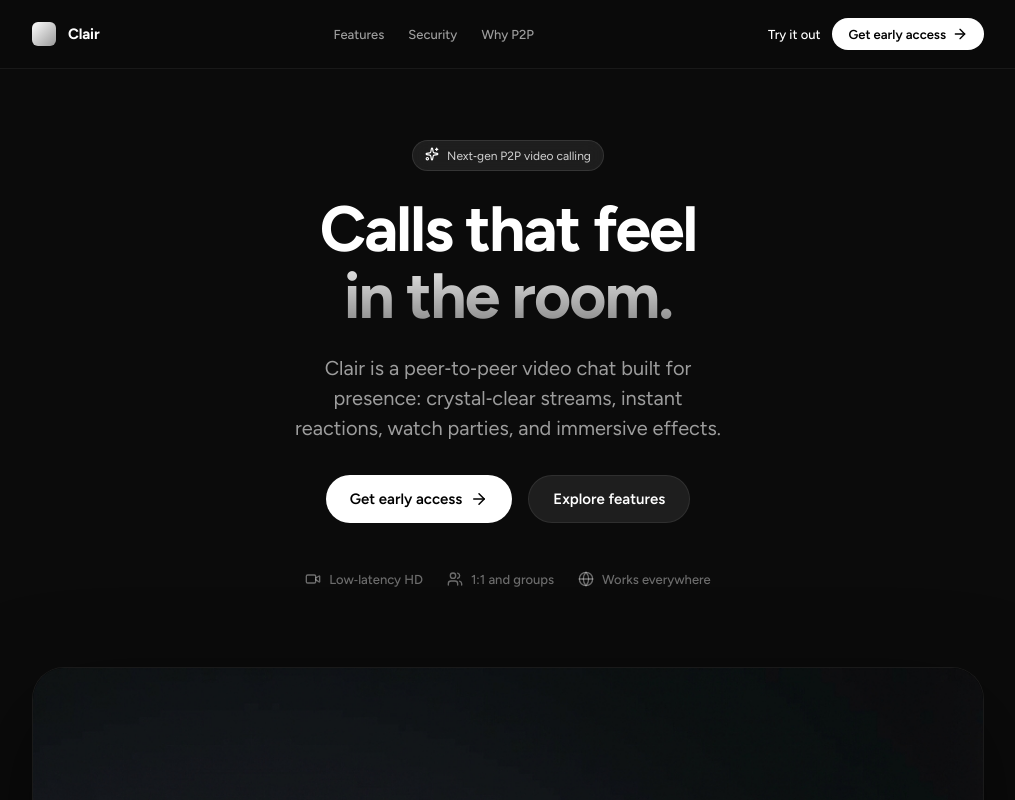
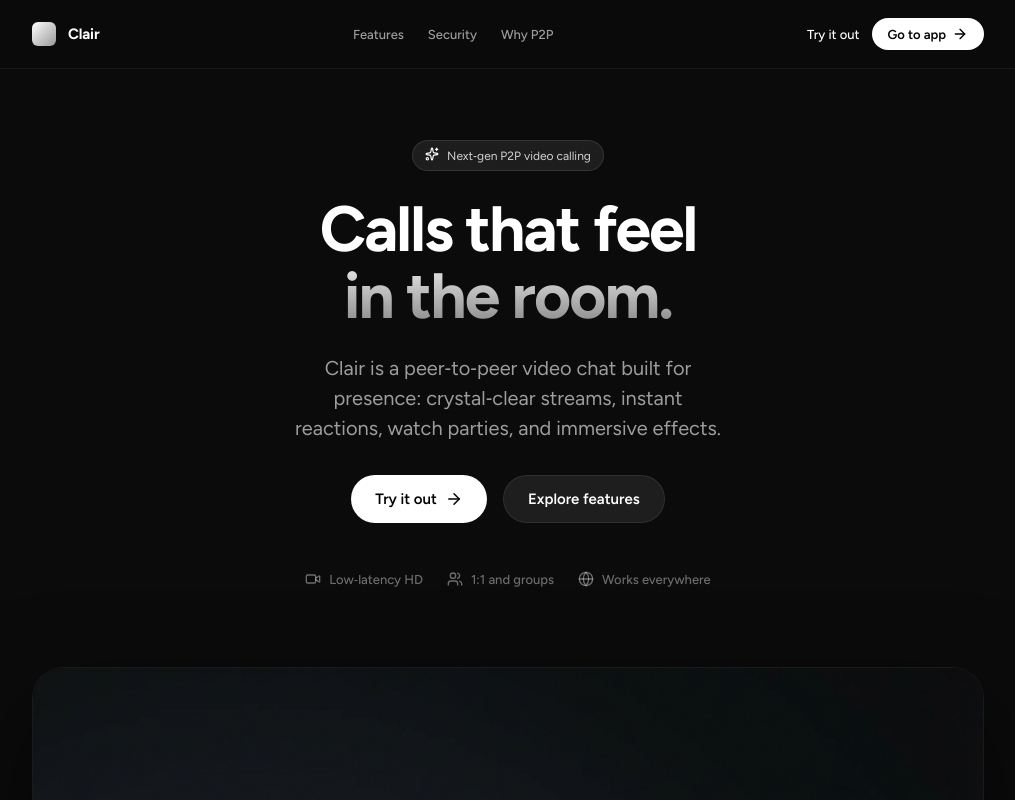
Before and after one commit to eslieh/clair, a Next.js app in the folder web/: page / in a window 1280 px wide. Shown: the top 800 px of the page, without its empty margins (132-1147 px from the left). Built offline with nearby package versions, Linux system fonts and the light colour scheme; no server answers.

Commit message:
feat -itl

```diff
--- a/web/src/app/page.js
+++ b/web/src/app/page.js
@@ -134,8 +134,8 @@
             <Link className={styles.headerGhost} href="/auth">
               Try it out
             </Link>
-            <Link className={styles.headerPrimary} href="/auth">
-              Get early access
+            <Link className={styles.headerPrimary} href="/app">
+              Go to app
               <ArrowRight size={16} aria-hidden="true" />
             </Link>
           </div>
@@ -168,7 +168,7 @@
 
             <div className={styles.heroCtas}>
               <Link className={styles.primaryBtn} href="/auth">
-                Get early access
+                Try it out
                 <ArrowRight size={18} aria-hidden="true" />
               </Link>
               <a className={styles.secondaryBtn} href="#features">
```
